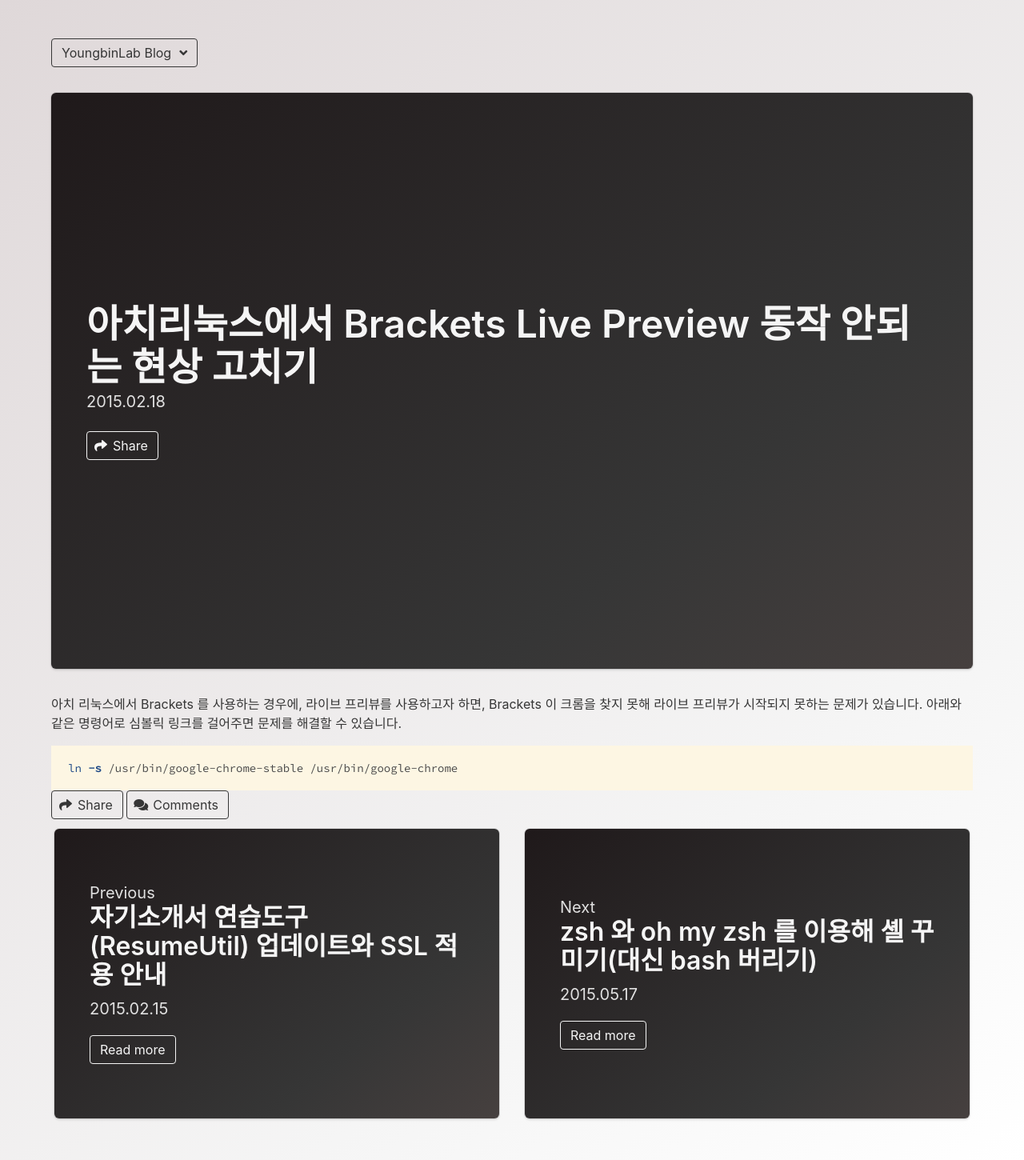
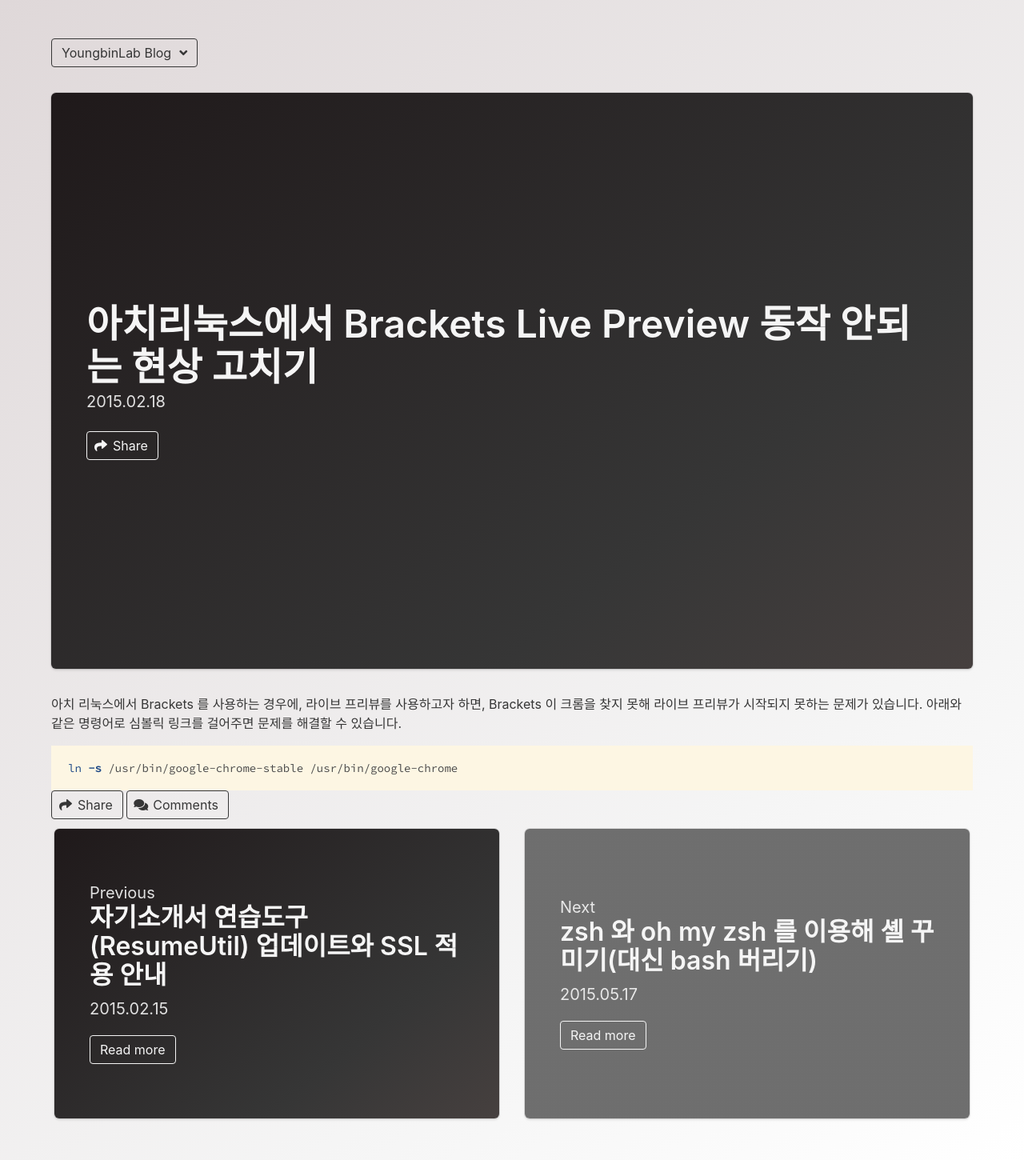
Before and after one commit to sukso96100/blog, a Jekyll site: the page built from _posts/2015-02-18-fix-brackets-live-preview-problem-in-arch.markdown, in a window 1280 px wide. Shown: the whole page at 80% size. Built offline with Jekyll 4.4.1, drawn with Linux system fonts in a browser that asks for light colours; comment, search, counter and statistics services are not loaded.

Commit message:
fix typo on post pagination

```diff
--- a/_layouts/post.html
+++ b/_layouts/post.html
@@ -44,7 +44,7 @@
         <div class="tile post-pagination">
           <!-- Add content or other tiles -->
           <article
-          {% if page.previous.image %}
+          {% if page.next.image %}
           style="background: linear-gradient( rgba(0, 0, 0, 0.3), rgba(0, 0, 0, 0.3) ),url('{{page.next.image}}') center / cover;"
           {% endif %}
           class="tile is-child box hero is-dark is-bold">
```
